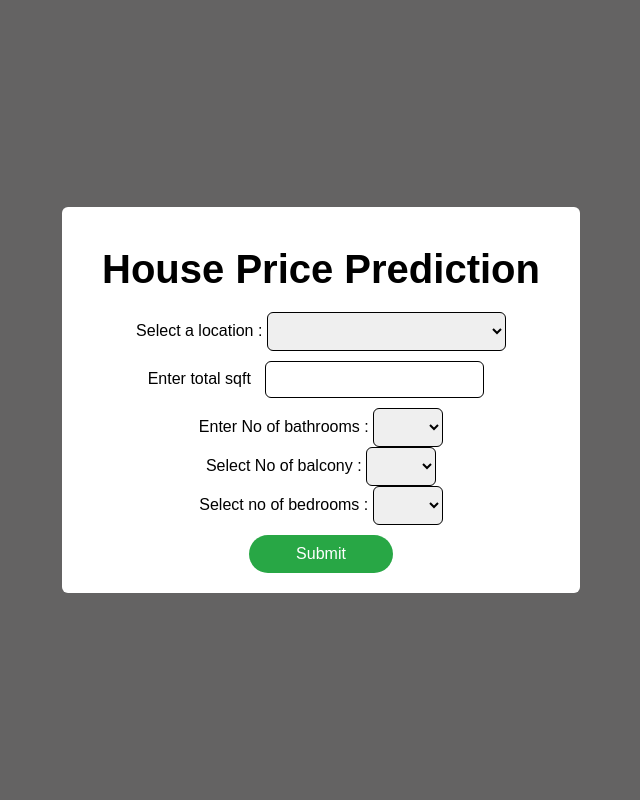
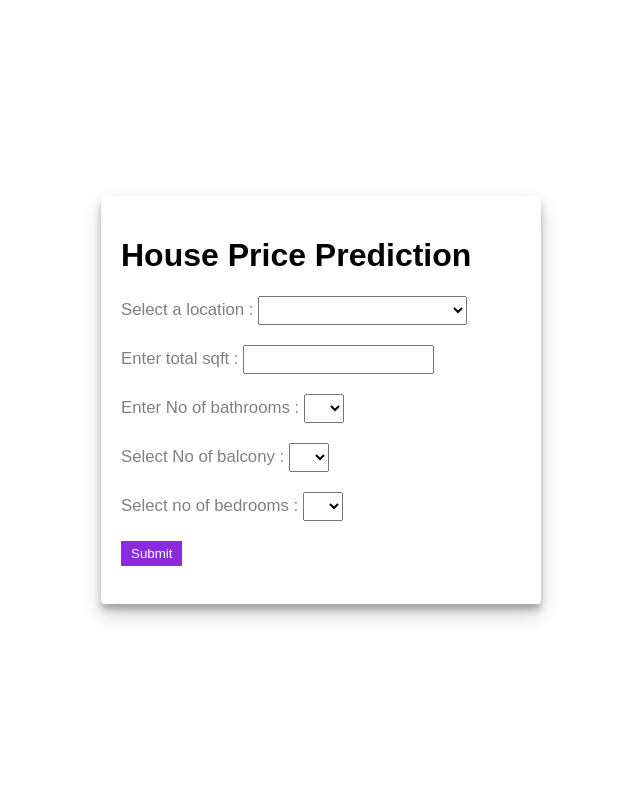
Before and after one commit to rohit-s-s/House-Price-Prediction, a Flask app: page / in a window 1280 px wide. Shown: the whole page, without its empty margins (319-959 px from the left). Run offline with Flask 3, Linux system fonts and the light colour scheme; parts of the project's set-up code (start-up, migrations or seed data) failed here and were passed over.

Commit message:
index.css modified

```diff
--- a/model.py
+++ b/model.py
@@ -1,6 +1,6 @@
 import pickle
 import pandas as pd
-import sklearn
+# import sklearn
 
 model = pickle.load(open('Model/bengaluru_house_price_model.pickle','rb'))
 
--- a/static/index.css
+++ b/static/index.css
@@ -1,81 +1,39 @@
-*{
-    margin: 0;
-    padding: 0;
-}
-
 body{
     display: flex;
     justify-content: center;
     align-items: center;
     height: 100vh;
-    background-color: rgb(100, 99, 99);
     font-family: Arial, Helvetica, sans-serif;
+    color: gray;
+    margin: 0;
+    padding: 0;
+}
+label{
+    display: block;
+    margin: 0px 0px 20px 0px;
+    font-size: 1.05rem;
+}
+.container{
+    border: none;
+    border-radius: 4px;
+    padding: 20px;
+    width: 400px;
+    box-shadow: rgba(0, 0, 0, 0.19) 0px 10px 20px, rgba(0, 0, 0, 0.23) 0px 6px 6px;
+}
+button{
+    background-color: blueviolet;
+    color: white;
+    cursor: pointer;
+    border: none;
+    padding: 5px 10px;
 }
 
-.container {
-    text-align: center;
-    height: auto;
-    background-color: white;
-    padding: 20px;
-    margin: 10px;
-    border-radius: 6px;
+select, input{
+    padding: 5px;
+    cursor: pointer;
+    outline: none;
 }
 
-h1{
-    margin: 20px;
-    font-size: 2.5rem;
+h1,h3{
+    color: black;
 }
-
-#formElm{
-    display: flex;
-    flex-direction: column;
-
-}
-
-input{
-    margin: 10px;
-    border: 1px solid black;
-}
-button{
-    padding:10px 20px;
-    border-radius: 20px;
-    background-color:#28a745;
-    color: white;
-    outline: none;
-    border: none;
-    font-size: medium;
-    width: 30%;
-    position: relative;
-    left: 35%;
-    margin-top: 10px;
-}
-
-button:hover{
-    background-color:black;
-    color: #28a745;
-    transition: 0.5s;
-    cursor: pointer;
-}
-
-input[type="number"]{
-    padding:10px 20px;
-    border-radius: 6px;
-    color: black;
-    outline: none;
-}
-input[type="radio"]{
-    cursor: pointer;
-}
-
-select{
-    padding:10px 20px;
-    border-radius: 6px;
-    color: black;
-    outline: none;
-    cursor: pointer;
-    border: 1px solid black;
-}
-
-#result {
-    margin-top: 10px;
-}
--- a/static/index.js
+++ b/static/index.js
@@ -23,7 +23,7 @@ function sendData(event) {
       "bedroom": bedroom
     },
     success: function (response) {
-      document.getElementById("output").innerHTML = response;
+      document.getElementById("output").innerHTML = `House price is: ${response} Rs`;
     },
     error: function (error) {
       console.log(error);
--- a/templates/index.html
+++ b/templates/index.html
@@ -17,7 +17,7 @@
     </label>
     <!-- total sqft -->
     <label>
-      Enter total sqft
+      Enter total sqft :
       <input type="number" id="total_sqft" name="total_sqft" />
     </label>
     <!-- bathroom -->
@@ -53,7 +53,7 @@
     <!-- input elements -->
     <button type="submit">Submit</button>
   </form>
-  <div id="output"></div>
+  <h3 id="output"></h3>
 </div>
 {% endblock content %} {% block script %}
 <script src="https://ajax.googleapis.com/ajax/libs/jquery/3.5.1/jquery.min.js"></script>
```
